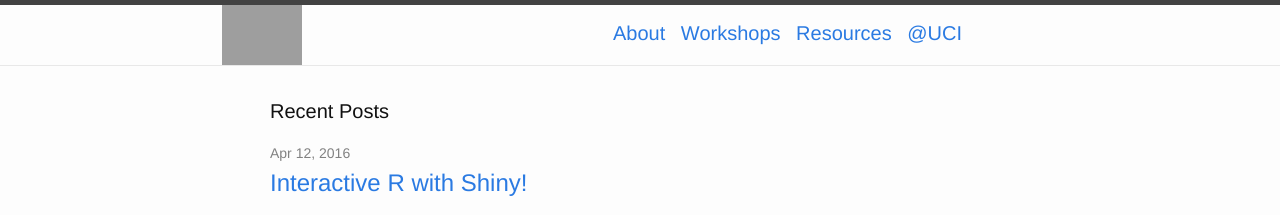
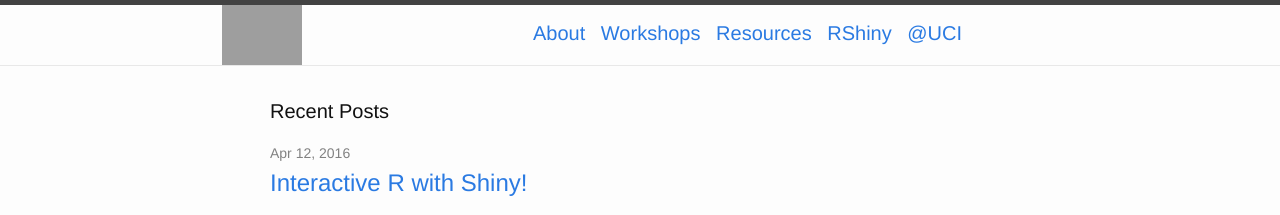
Before and after one commit to UCIDataScienceInitiative/UCIDataScienceInitiative.github.io, a Jekyll site: the page built from index.html, in a window 1280 px wide. Shown: the top 215 px of the page. Built offline with Jekyll 4.4.1, drawn with Linux system fonts in a browser that asks for light colours; grey boxes are pictures that could not be loaded.

Commit message:
add tab to shiny server

```diff
--- a/_includes/header.html
+++ b/_includes/header.html
@@ -19,6 +19,7 @@
             		<a style="font-size:20px; word-spacing: 10px" href="/About/"> About </a>
         		<a style="font-size:20px; word-spacing: 10px" href="/Workshops/"> Workshops </a>
         		<a style="font-size:20px; word-spacing: 10px" href="/Resources/"> Resources </a>
+			<a style="font-size:20px; word-spacing: 10px" href="http://shiny.datascience.uci.edu/server/" target="_blank"> RShiny </a>
         		<a style="font-size:20px; word-spacing: 10px" href="http://datascience.uci.edu" target="_blank"> @UCI </a>
         	  </div>
         	</div>
```
